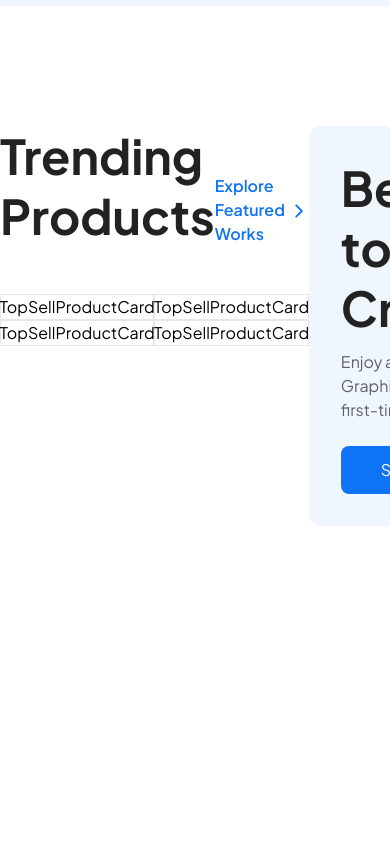
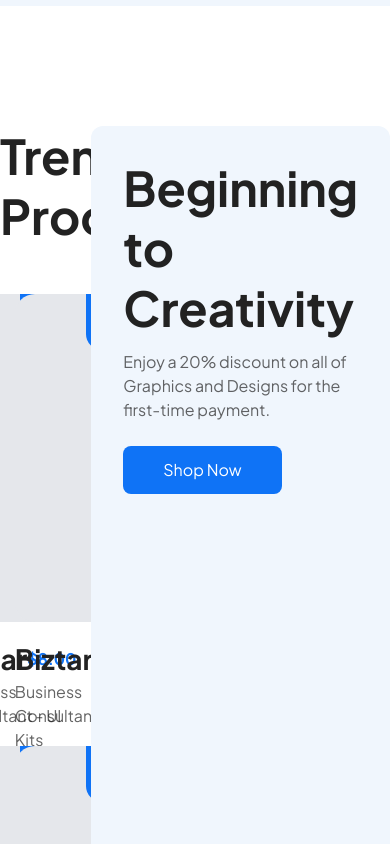
Before and after one commit to uforco/pixmart, a Next.js app: page / in a window 390 px wide. Shown: the part 2720-3564 px from the top of the page. Before the commit the page ends 3366 px from the top, so only its background shows below. Built offline with nearby package versions, Linux system fonts and the light colour scheme.

Commit message:
trending Production section complate in home page 1 without responsive

```diff
--- a/src/components/home/home1/trendingProducts/TrendingProducts.tsx
+++ b/src/components/home/home1/trendingProducts/TrendingProducts.tsx
@@ -4,6 +4,8 @@ import HeadingPrimary from "@/components/shared/headline/HeadingPrimary";
 import Link from "next/link";
 import { IoIosArrowForward } from "react-icons/io";
 import PrimaryBtn from "@/components/shared/button/PrimaryBtn";
+import { GoTrophy } from "react-icons/go";
+
 
 const HeadLine = () => {
   return (
@@ -25,16 +27,14 @@ const HeadLine = () => {
 };
 
 const TrendingProducts = () => {
-
-
   return (
     <div>
       <Container>
         <div className=" flex justify-between  my-[120px] ">
           {/* left site section  */}
-          <div className=" w-[840px] ">
+          <div className=" w-[840px] overflow-hidden ">
             <HeadLine></HeadLine>
-            <div className=" grid grid-cols-2 ">
+            <div className=" grid grid-cols-2 gap-10 ">
               <TopSellProductCard></TopSellProductCard>
               <TopSellProductCard></TopSellProductCard>
               <TopSellProductCard></TopSellProductCard>
@@ -66,9 +66,21 @@ export default TrendingProducts;
 
 const TopSellProductCard = () => {
   return (
-    <div className=" w-full border flex justify-center ">
-      <div>
-        <h2>TopSellProductCard</h2>
+    <div className=" w-full flex justify-center ">
+      <div className=" w-[400px] h-[412px] ">
+        <div className=" relative h-[328px] w-full bg-gray-200 overflow-hidden rounded-[20px] ">
+          <div className=" absolute rounded-bl-2xl top-0 right-0 flex justify-center items-center p-4 text-2xl bg-primaryColor text-white " >
+            <GoTrophy></GoTrophy>
+          </div>
+          {/* images */}
+        </div>
+        <div className=" mt-4 " >
+          <div className=" flex justify-between items-center " >
+            <HeadingPrimary className=" text-[28px] " >Biztar</HeadingPrimary>
+            <span className=" text-primaryColor font-bold " >$8.00</span>
+          </div>
+          <p className=" text-opionalColor/70 " >Business Consultant - UI Kits</p>
+        </div>
       </div>
     </div>
   );
```
